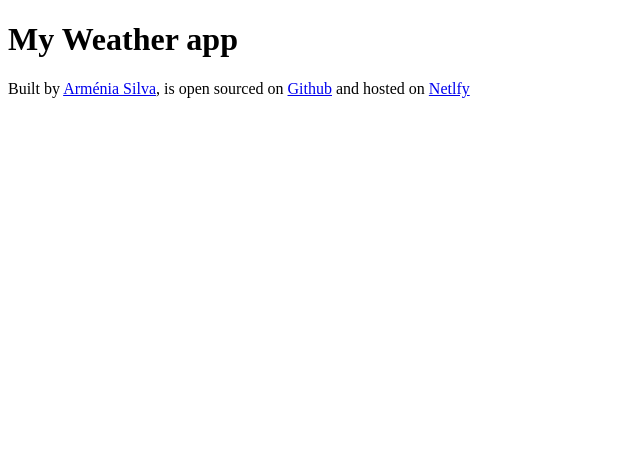
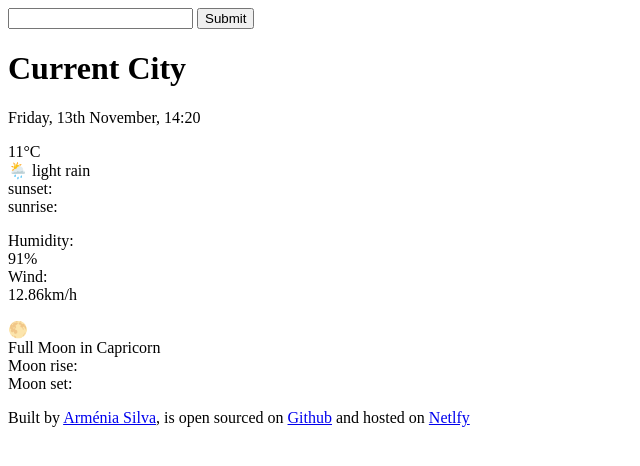
Before and after one commit to aarmenia/My-Weather-App, a plain HTML site: page index.html in a window 1280 px wide. Shown: the whole page, without its empty margins (0-640 px from the left). Drawn offline with Linux system fonts and the light colour scheme.

Commit message:
Added HTML file

```diff
--- a/index.html
+++ b/index.html
@@ -6,7 +6,51 @@
     <title>My Weather app</title>
   </head>
   <body>
-    <h1>My Weather app</h1>
+    <header>
+      <form>
+        <input type="search" />
+        <input type="submit" />
+      </form>
+    </header>
+    <main>
+      <h1>Current City</h1>
+      <div>
+        <p>Friday, 13th November, 14:20</p>
+      </div>
+
+      <div>
+        <p>
+          11°C
+          <br />
+          🌦️ light rain
+          <br />
+          sunset:
+          <br />
+          sunrise:
+        </p>
+      </div>
+
+      <div>
+        <p>
+          Humidity: <br />
+          91% <br />
+          Wind: <br />12.86km/h
+        </p>
+      </div>
+
+      <div>
+        <p>
+          🌕
+          <br />
+          Full Moon in Capricorn
+          <br />
+          Moon rise:
+          <br />
+          Moon set:
+        </p>
+      </div>
+    </main>
+
     <footer>
       Built by
       <a href="https://github.com/aarmenia" target="_blank">Arménia Silva</a>,
```
